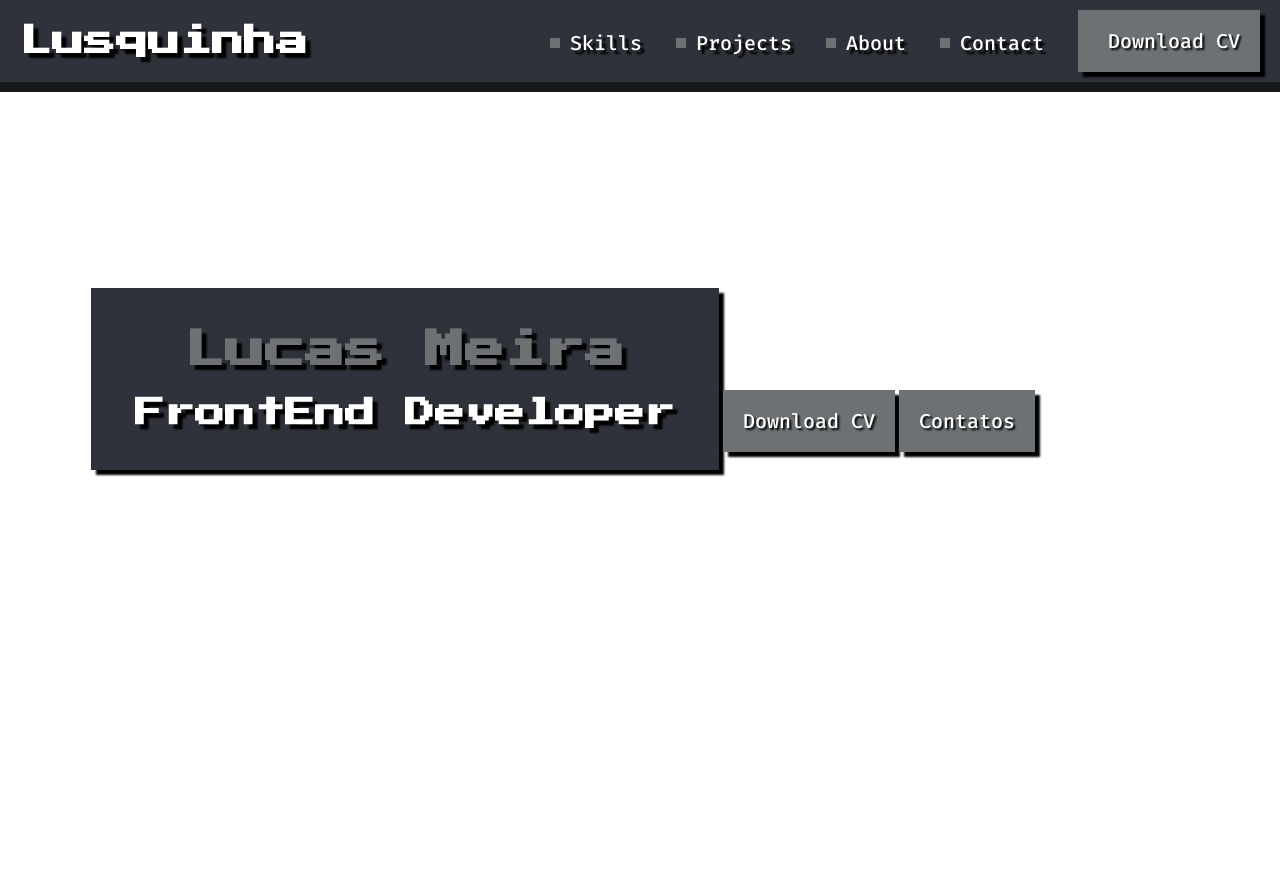
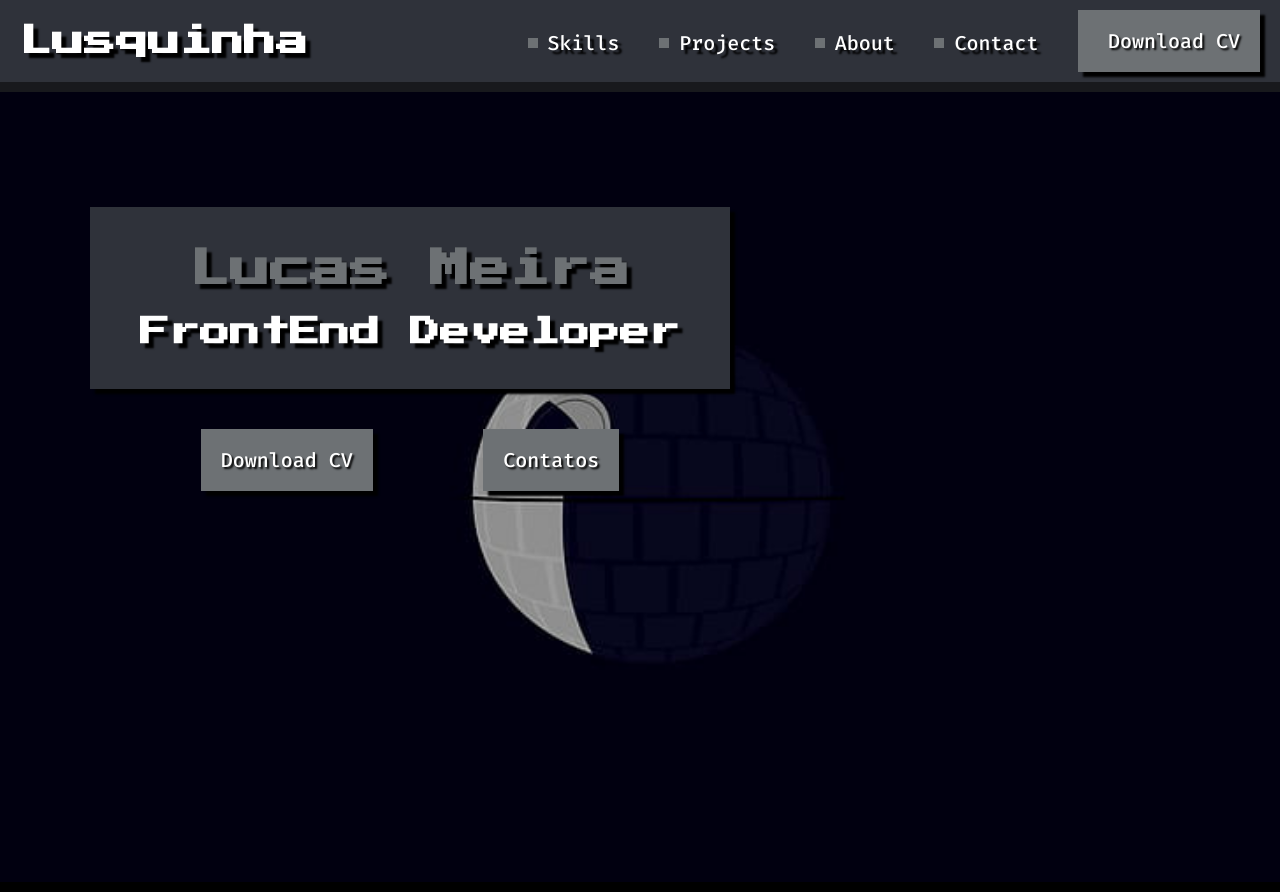
Before and after one commit to lucaasmeiraf/TrainingHMTLCSS, a plain HTML site: page index.html in a window 1280 px wide. Before the commit the page ends 800 px from the top, so only its background shows below. Drawn offline with Linux system fonts and the light colour scheme.

Commit message:
Creating banner component and refatoting the CSS

```diff
--- /dev/null
+++ b/css/banner.css
@@ -0,0 +1,25 @@
+.banner{
+    box-sizing: border-box;
+    background-image: url(../assets/images/death-star.jpg);
+    height: 800px;
+    background-repeat: no-repeat;
+    background-size: 100%;
+    border-bottom: 10px solid #000;
+    padding-top: 115px;
+    padding-left: 90px;
+}
+
+.banner .wrapper{
+    display: flex;
+    flex-direction: column;
+    width: 640px;
+}
+
+.banner .box{
+    margin-bottom: 40px;
+}
+
+.banner .navigation{
+    display: flex;
+    justify-content: space-evenly;
+}
--- /dev/null
+++ b/css/box.css
@@ -0,0 +1,21 @@
+.box{
+    display: inline-block;
+    text-align: center;
+    font-family: "Press Start 2p";
+    padding: 42px 44px;
+    background-color: #2F323A;
+    box-shadow: 5px 5px 2px black;
+  }
+
+  .box h1{
+    font-size: 40px;
+    color: #6D7174;
+    text-shadow: 5px 5px 2px black;
+    margin-bottom: 28px;
+  }
+
+.box h2{
+    font-size: 30px;
+    color: #fff;
+    text-shadow: 5px 5px 2px black;
+}
--- /dev/null
+++ b/css/button.css
@@ -0,0 +1,17 @@
+.button{
+    display: inline-block; /*Permitir definir altura e largura*/
+    background-color: #6D7174; /*Cor de fundo do botao*/
+    padding: 18px 20px;
+    /* height: 60px; Altura do botao*/
+    /* line-height: 60px; Centraliza o texto na vertical |*/
+    box-shadow: 5px 5px 2px black; /*Cria uma copia da caixa criada como sombra*/
+    margin-right: 0;
+    text-shadow: 2px 2px 2px black;
+    transition: transform 0.1s linear; /*animacao do tamanho padrao ao tamanho normal*/
+    color: #fff;
+    font-size: 20px;
+  }
+
+  .button:hover{
+    transform: scale(1.08); /*scale aumenta o tamanho para todos os lados*/
+  }
--- a/css/reset.css
+++ b/css/reset.css
@@ -1,3 +1,7 @@
+body{
+    font-family: "Fira Code";
+}
+
 body, h1, h2, h3{
     margin: 0;
 }
--- a/css/style.css
+++ b/css/style.css
@@ -22,7 +22,6 @@ a {
   align-items: center;
   color: #fff;
   font-size: 20px;
-  font-family: "Fira Code";
   text-decoration: none;
   margin-right: 30px;
   text-shadow: 4px 4px 2px black;
@@ -35,43 +34,3 @@ nav > a::before { /*criar bolinha antes dos links com css*/
   height: 10px;
   margin-right: 10px;
 }
-
-.button{
-  display: inline-block; /*Permitir definir altura e largura*/
-  background-color: #6D7174; /*Cor de fundo do botao*/
-  padding: 18px 20px;
-  /* height: 60px; Altura do botao*/
-  /* line-height: 60px; Centraliza o texto na vertical |*/
-  box-shadow: 5px 5px 2px black; /*Cria uma copia da caixa criada como sombra*/
-  margin-right: 0;
-  text-shadow: 2px 2px 2px black;
-  transition: transform 0.1s linear; /*animacao do tamanho padrao ao tamanho normal*/
-}
-
-.button:hover{
-  transform: scale(1.08); /*scale aumenta o tamanho para todos os lados*/
-}
-
-#box{
-  display: inline-block;
-  text-align: center;
-  font-family: "Press Start 2p";
-  padding: 42px 44px;
-  margin-top: 196px;
-  margin-left: 91px;
-  background-color: #2F323A;
-  box-shadow: 5px 5px 2px black;
-}
-
-#box h1{
-  font-size: 40px;
-  color: #6D7174;
-  text-shadow: 5px 5px 2px black;
-  margin-bottom: 28px;
-}
-
-#box h2{
-  font-size: 30px;
-  color: #fff;
-  text-shadow: 5px 5px 2px black;
-}
--- a/index.html
+++ b/index.html
@@ -12,6 +12,10 @@
 
         <link rel="stylesheet" href="css/reset.css">
         <link rel="stylesheet" href="css/style.css"><!--Import for CSS-->
+        <link rel="stylesheet" href="css/button.css">
+        <link rel="stylesheet" href="css/banner.css">
+        <link rel="stylesheet" href="css/box.css">
+        <link rel="stylesheet" href="css/title.css">
         <title>HTML e CSS</title>
     </head>
 
@@ -19,22 +23,26 @@
         <header><!--Cabecalho-->
             <h1 id="logo">Lusquinha</h1>
             <nav><!--Menu de navegacao do site-->
-                <a href="" lang="en"><span></span>Skills</a>
-                <a href="" lang="en"><span></span>Projects</a>
-                <a href="" lang="en"><span></span>About</a>
-                <a href="" lang="en"><span></span>Contact</a>
+                <a href="" lang="en">Skills</a>
+                <a href="" lang="en">Projects</a>
+                <a href="" lang="en">About</a>
+                <a href="" lang="en">Contact</a>
                 <a class="button" href="" lang="en">Download CV</a>
             </nav>
         </header>
 
-        <div id="box"> <!--Div por ser apenas visual-->
-            <h1>Lucas Meira</h1>
-            <h2>FrontEnd Developer</h2>
+    <section class="banner">
+        <div class="wrapper">
+            <div class="box"> <!--Div por ser apenas visual-->
+                <h1>Lucas Meira</h1>
+                <h2>FrontEnd Developer</h2>
+            </div>
+            <div class="navigation">
+                <a class="button" href="" lang="en">Download CV</a>
+                <a class="button" href="" lang="en">Contatos</a>
+            </div>
         </div>
+    </section>
 
     </body>
-
-    <a id="download-body" class="button" href="" lang="en">Download CV</a>
-    <a id="contatos" class="button" href="" lang="en">Contatos</a>
-
 </html>
```
Also changed, not shown: assets/images/death-star.jpg (added).
